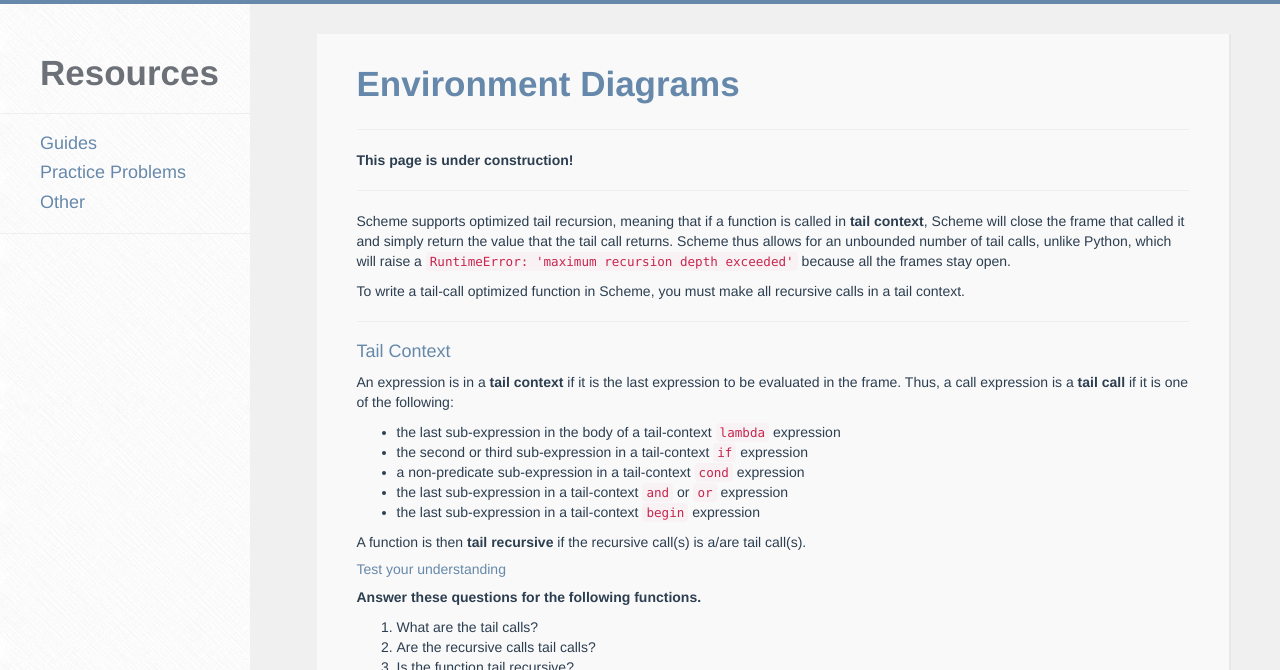
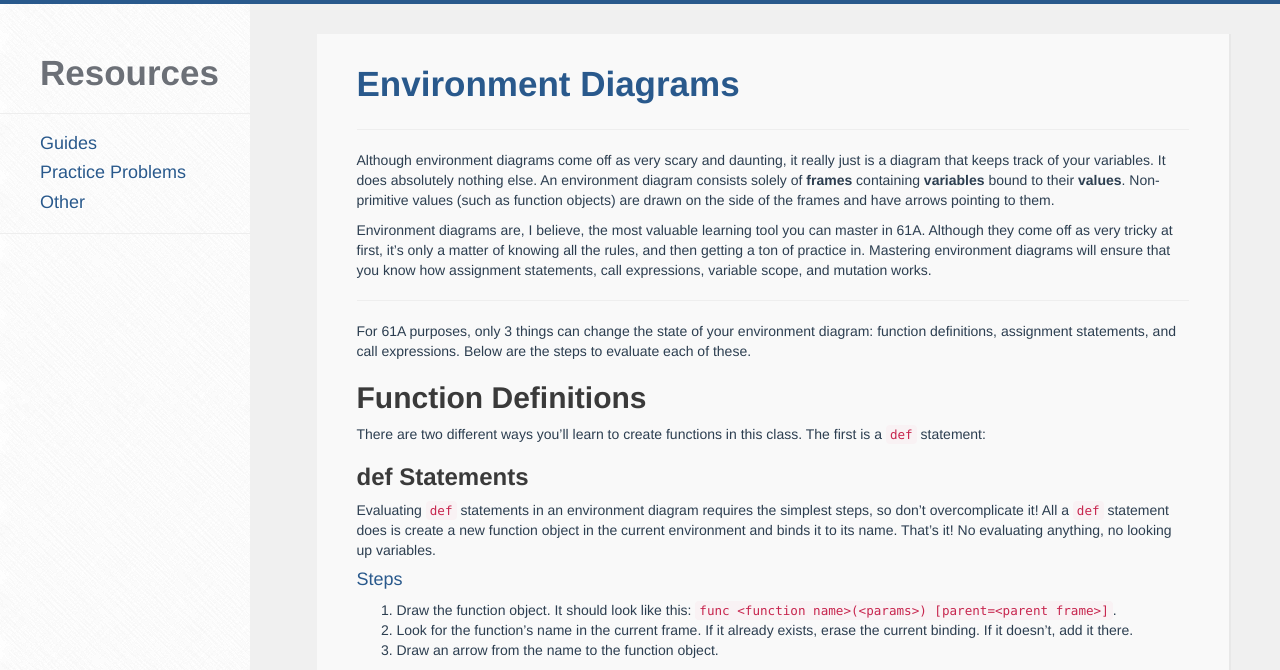
Before and after one commit to tammydonguyen/cs61a, a Jekyll site: the page built from guides/_posts/2015-10-18-env-diag.markdown, in a window 1280 px wide and 1400 px high. Shown: the top 670 px of the window. Built offline with Jekyll 4.4.1, drawn with Linux system fonts in a browser that asks for light colours; nearby versions of some CDN libraries; Markdown is read by kramdown in place of the engine named in the settings; comment, search, counter and statistics services are not loaded; some of the changed text lies outside the part shown; grey boxes are pictures that could not be loaded.

Commit message:
update env diag guide with lambdas

```diff
--- a/css/hc.css
+++ b/css/hc.css
@@ -6,20 +6,20 @@
   color:#2c3e50;
   background-color:#f0f0f0;
   width:100%;
-  border-top:solid #6688aa;
+  border-top:solid #29598c;
   border-width:4px
 }
 
 h1,h2,h3,h4,h5,h6
 {
   font-family:"Helvetica Neue", helvetica, "Open Sans", sans-serif;
-  color:#6688aa
+  color:#29598c
 }
 
 h1
 {
   font-weight:700;
-  color:#6d7680
+  color:#29598c
 }
 
 h2,h3
@@ -39,7 +39,6 @@
 
 p
 {
-  font-family:"Helvetica Neue", helvetica, "Open Sans", sans-serif;
   font-weight:200
 }
 
@@ -97,7 +96,7 @@
   overflow-y:auto;
   z-index:1000;
   margin-top:-4px;
-  border-top:solid #6688aa;
+  border-top:solid #29598c;
   transition:all .4s ease 0;
   border-width:4px
 }
@@ -117,7 +116,6 @@
 {
   line-height:30px;
   text-indent:40px;
-  font-family:"Helvetica Neue", helvetica, "Open Sans", sans-serif;
   font-weight:200;
   color:#9c9c9c;
   text-shadow:1px 1px #fff
@@ -159,7 +157,7 @@
 
 .nav-toggle {
     display: none;
-    color: #6688aa;
+    color: #29598c;
     padding-left: 10px;
     padding-top: 10px;
   }
@@ -168,14 +166,13 @@
 {
   font-weight:800;
   color:#6c7077;
-  font-family:"Helvetica Neue", helvetica, "Open Sans",sans-serif;
   font-size:35px;
   text-shadow:1px 1px #fff;
 }
 
 .brand:hover
 {
-  color:#6688aa;
+  color:#29598c;
   -o-transition:.5s;
   -ms-transition:.5s;
   -moz-transition:.5s;
@@ -215,11 +212,6 @@
   margin-right:-40px;
   padding-left:40px;
   background:#f3f3f7
-}
-
-ul,ol
-{
-  font-weight:lighter
 }
 
 pre
@@ -269,7 +261,6 @@
 .showcase-text
 {
   font-size:3em;
-  font-family:"Helvetica Neue", helvetica, "Open Sans", sans-serif;
   font-weight:bolder;
   color:#fff;
   text-align:center;
@@ -294,7 +285,7 @@
 {
   font-size:3em;
   font-weight:700;
-  color:#6688aa;
+  color:#29598c;
   line-height:130%
 }
 
@@ -318,7 +309,7 @@
 #welcome-greeting h2 a
 {
   font-weight:100;
-  color:#6688aa
+  color:#29598c
 }
 
 .credit
@@ -357,7 +348,6 @@
   border:1px solid rgba(255,255,255,.4);
   color:rgba(255,255,255,.8);
   font-weight:200;
-  font-family:"Helvetica Neue", helvetica, "Open Sans", sans-serif;
 }
 
 .showcase-button:hover
@@ -372,7 +362,7 @@
 {
   font-size:35px;
   font-weight:700;
-  color:#6688aa;
+  color:#29598c;
   padding-top:15px
 }
 
@@ -422,7 +412,6 @@
 time
 {
   color:#c9c9c9;
-  font-family:"Helvetica Neue", helvetica, "Open Sans", sans-serif;
   font-weight:100;
   text-shadow:1px 1px #fff
 }
@@ -483,7 +472,6 @@
 .project-container h1
 {
   font-size:3em;
-  font-family:"Helvetica Neue", helvetica, "Open Sans", sans-serif;
   font-weight:bolder;
   color:#fff;
   text-align:center;
@@ -493,7 +481,6 @@
 .project-container p
 {
   font-weight:200;
-  font-family:"Helvetica Neue", helvetica, "Open Sans",sans-serif;
   color:#fff;
   text-align:center;
   /*left-padding:20%*/
@@ -552,7 +539,6 @@
 
 .user-card h1
 {
-  font-family:"Helvetica Neue", helvetica, "Open Sans",sans-serif;
   font-weight:bolder;
   font-size:2.5em;
   line-height:55px;
@@ -755,9 +741,4 @@
   font-size: small;
 }
 
-.desc {
-  padding: 100px;
-  display:none;
 }
-
-}
--- a/guides/_posts/2015-10-18-env-diag.markdown
+++ b/guides/_posts/2015-10-18-env-diag.markdown
@@ -5,106 +5,97 @@
 categories: guides
 ---
 
-**This page is under construction!**
+Although environment diagrams come off as very scary and daunting, it really just is a diagram that keeps track of your variables. It does absolutely nothing else. An environment diagram consists solely of **frames** containing **variables** bound to their **values**. Non-primitive values (such as function objects) are drawn on the side of the frames and have arrows pointing to them.
 
-----
-
-Scheme supports optimized tail recursion, meaning that if a function is called in **tail context**, Scheme will close the frame that called it and simply return the value that the tail call returns. Scheme thus allows for an unbounded number of tail calls, unlike Python, which will raise a `RuntimeError: 'maximum recursion depth exceeded'` because all the frames stay open.
-
-To write a tail-call optimized function in Scheme, you must make all recursive calls in a tail context.
+Environment diagrams are, I believe, the most valuable learning tool you can master in 61A. Although they come off as very tricky at first, it's only a matter of knowing all the rules, and then getting a ton of practice in. Mastering environment diagrams will ensure that you know how assignment statements, call expressions, variable scope, and mutation works.
 
 ---
 
-#### Tail Context
-An expression is in a **tail context** if it is the last expression to be evaluated in the frame. Thus, a call expression is a **tail call** if it is one of the following:
+For 61A purposes, only 3 things can change the state of your environment diagram: function definitions, assignment statements, and call expressions. Below are the steps to evaluate each of these.
 
-* the last sub-expression in the body of a tail-context `lambda` expression
-* the second or third sub-expression in a tail-context `if` expression
-* a non-predicate sub-expression in a tail-context `cond` expression
-* the last sub-expression in a tail-context `and` or `or` expression
-* the last sub-expression in a tail-context `begin` expression
+## Function Definitions
+There are two different ways you'll learn to create functions in this class. The first is a `def` statement:
 
-A function is then **tail recursive** if the recursive call(s) is a/are tail call(s).
+### def Statements
+Evaluating `def` statements in an environment diagram requires the simplest steps, so don't overcomplicate it! All a `def` statement does is create a new function object in the current environment and binds it to its name. That's it! No evaluating anything, no looking up variables.
 
-##### Test your understanding
-**Answer these questions for the following functions.**
-1. What are the tail calls?
-2. Are the recursive calls tail calls?
-3. Is the function tail recursive?
+#### Steps
+1. Draw the function object. It should look like this: `func <function name>(<params>) [parent=<parent frame>]`.
+2. Look for the function's name in the current frame. If it already exists, erase the current binding. If it doesn't, add it there.
+3. Draw an arrow from the name to the function object.
 
-    (define (foo x y)
-    	(if (> x y)
-    		(foo (- x y))
-    		(+ x y)))
+<iframe width="100%" height="250" frameborder="0" src="http://pythontutor.com/iframe-embed.html#code=def+foo(x,+y%29%3A%0A++++return+x+%2B+y&origin=opt-frontend.js&cumulative=false&heapPrimitives=false&textReferences=false&py=3&rawInputLstJSON=%5B%5D&curInstr=0&codeDivWidth=350&codeDivHeight=400"> </iframe>
 
-<span class="solution">1. `(foo (- x y))` is a tail call because it is the second subexpression in the `if` expresssion. `(+ x y)` is also a tail call because it is the third subexpression in the `if` expression.
-2. Yes, the recursive call `(foo (- x y))` is a tail call.
-3. Yes, because the recursive call is a tail call. </span>
-<a class="btn btn-default solution-toggle">toggle solution</a>
+#### Important Notes (and Common Pitfalls)
+1. Do not evaluate the body of the function. After completing the 3 steps above, you are DONE. Skip the entire body (all the lines indented under the `def` header).
+2. Draw the entire function object as I've described above and draw the arrow clearly from the name in the frame to the object. Some graders will mark off points if it does not follow this outline exactly.
 
-    (define (bar x)
-    	(if (bar x) x
-    		(- (bar 9) 1))
+### `lambda` Expressions
+`lambda` expressions follow a different process than `def` statements. This is because `lambda` expressions are *expressions*, meaning it alone cannot change the state of our diagram; it's just an expression like `2 + 3`! On the other hand, a `def` statement can change the state of our diagram without having to be paired with anything else. To better understand this, consider this piece of code:
 
-<span class="solution-2">1. `(- (bar 9) 1)` is a tail call because it is the third subexpression in the `if` expresssion.
-2. The recursive calls `(bar x)` is not a tail call because it is the first subexpression in the `if` expression. The recursive call `(bar 9)` is also not a tail call because it is an argument of the tail call.
-3. No, because the recursive calls are not tail calls.</span>
-<a class="btn btn-default solution-toggle-2">toggle solution</a>
+    >>> lambda x : x * x
+    >>> 5 + 5
+    >>> def foo(y):
+    ...     x + x
 
-    (define (baz x)
-    	(cond ((bar x) (begin (foo x x) (baz (+ x x))))
-            ((baz 1) (baz 2))
-            (else (and (foo x 1) #t (bar 4))))
-          )
+Which line changes our environment? Only the last one! Only the `def` statement creates a new value *and* binds it to a name in the environment.
 
-<span class="solution-3">1. `(baz (+ x x))` is a tail call because it is the last subexpression in a tail-context `begin` expression. `(baz 2)` is a tail call because it is a non-predicate subexpression in the `cond` expression. `(bar 4)` is a tail call because it is the last subexpression in a tail-context `and` expression.
-2. Two of the tail calls mentioned above are recursive calls. The recursive call `(baz 1)` is not a tail call because it is a predicate subexpression in the `cond` expression.
-3. No, even though there are two recursive tail calls, there is a recursive call that is not a tail call.</span>
-<a class="btn btn-default solution-toggle-3">toggle solution</a>
+For a `lambda` expression to change the state of our environment, it must be bound to a name. This can happen in one of three ways:
 
-<a name="keep" class="anchor"></a>
-## Writing tail recursive functions
-Often, you may find it easier to first come up with an iterative solution in Python and convert it into a tail recursive Scheme solution. For example, let's try to write a function that makes a list out of the first `n` elements of a given `lst` (assume `lst` is at least length `n`). If you want to try this out on your own first, click <a href="/cs61a/practice-problems/final.html#tail">here</a>.
+1. Explicitly assign the expression to a name. `bar = lambda x : x * x`
+2. Pass the expression to a higher order function. `hof(lambda x : x * x)`
+3. Return a lambda expression during a function call. `return lambda x : x * x`
 
-To do this, we would start with an empty `result` list and keep a counter, adding elements to `result` from `lst` until our counter hits `n`. Here's the iterative Python version for a linked list:
+As you can see, you actually have to evaluate some of the other steps along with or before the `lambda`! In any of these cases, the process is simple:
 
-    def keep_first_n(link, n):
-        i, result = 0, Link.empty
-        while i < n:
-            result = Link(link.first, result)
-            link = link.rest
-            i += 1
-        return result
+#### Steps
+1. Draw the function object. It should look like this: <code>func &lambda;(\<params\>) [parent=\<parent frame\>]</code>. I often like to put line numbers next to my `lambda`s since it's hard to keep track of which is which after several `lambda`s are created.
+2. Bind the object to whatever it is being assigned to. This depends on how the `lambda` is being used! See [Assignment Statements](#assignment) or [Call Expressions](#call) for details.
 
-Since there are no `while` loops in Scheme, we can imitate this using a helper function! A helper function will keep track of variables that change in its parameters! In this case, the counter `i`, our `result` list, and the link pointer change, so our helper function will take in three parameters `i`, `result`, and `lst`.
+<iframe width="100%" height="260" frameborder="0" src="http://pythontutor.com/iframe-embed.html#code=lambda+x+%3A+x+%2B+x%0Aadder+%3D+lambda+y+%3A+y+%2B+y%0Aadder2+%3D+adder&origin=opt-frontend.js&cumulative=true&heapPrimitives=false&textReferences=false&py=3&rawInputLstJSON=%5B%5D&curInstr=0&codeDivWidth=350&codeDivHeight=400"> </iframe>
 
-    (define (keep-first-n lst n)
-      (define (keep-helper i result lst)
+#### Important Notes (and Common Pitfalls)
+1. If you didn't read my long winded explanation of how `lambda` expressions on their own don't affect the environment, it might seem intuitive to bind these guys to the name <code>&lambda;</code> in your diagram. Make sure you don't change your diagram unless the `lambda` occurs in one of the three situations listed above!
 
-        ))
+<a name="assignment"></a>
+## Assignment Statements
+An assignment statement is any statement with a single equals sign: `=`, such as `x = 3`. This is not to be confused with the equality operator `==`. Although assignment statements look fairly simple and even trivial, it still involves a series of steps:
 
-To simulate the `while` condition, we use a base case to return our result when we're done. We want to stop adding to `result` and return it when `i` is equal to `n`. Whatever happens in the while loop will go in the "else" case.
+#### Steps
+1. Evaluate the **expression** on the right hand side.
+2. Look for the name on the left hand side of the `=` in the current frame of your environment. If it does not exist, write it in.
+3. Bind the value you found in step one to the name you found/wrote in step 2.
+    - if the value is primitive (numbers, strings, booleans, `None`) write it directly next to the name inside the frame
+    - if the value is non-primitive (function objects, lists, tuples, etc.), draw it to the side of the frames and connect it to the name with an arrow
 
-    (define (keep-first-n lst n)
-      (define (keep-helper i result)
-          (if (= i n) result)
-        ))
+<iframe width="100%" height="260" frameborder="0" src="http://pythontutor.com/iframe-embed.html#code=x+%3D+7+%2B+10%0Ay+%3D+x%0Ax+%3D+%5B1,+2,+3%5D&origin=opt-frontend.js&cumulative=true&heapPrimitives=false&textReferences=false&py=3&rawInputLstJSON=%5B%5D&curInstr=0&codeDivWidth=350&codeDivHeight=400"> </iframe>
 
-So far, so good. Now we need to take care of what goes on in the `while` loop, which is updating `result`, `lst`, and `i`. Using recursion, we simply update our "variables" by passing their new values as arguments to a recursive call.
+#### Important Notes (and Common Pitfalls)
+1. Do NOT write expressions (e.g. `5 + 10`) directly in the frame. Notice how only VALUES are written in the diagram. Expressions have no place there.
+2. Do not write variables next to names or draw arrows to other variables. Variables *are not* values. Names can only be bound to values.
 
-    (define (keep-first-n lst n)
-      (define (keep-helper i result)
-          (if (= i n) result
-            (keep-helper (+ i 1) (append result (list (car lst))) (cdr lst)))
-        ))
+If you run into one of the above, you did not complete step 1 for assignment statements. That's why this is the most important step. Executing this step might mean evaluating a function call, which breaks down to even more steps! Let's get into it.
 
-Almost done! All that's left to do now is initialize our "variables". To do this, call our helper function in the body of the original function with the initial values as arguments.
+<a name="call"></a>
+## Call Expressions
+This is the most tricky out of the three, but if you follow these steps *exactly* (actually go through each of the steps!), you will never get confused.
 
-    (define (keep-first-n lst n)
-      (define (helper i result lst)
-          (if (= i n) result
-            (helper (+ i 1) (append result (list (car lst))) (cdr lst)))
-        )
-      (helper 0 '() lst))
+#### Steps
+1. Evaluate the outermost **operator**. The operator is the name to the left of the set of parentheses. In the expression `foo(bar(x))(y)`, `foo` is the operator. Its value should be a function object (i.e. the name in your diagram corresponding to the operator should be pointing to a function object).
+2. Evaluate each of the operands one by one from left to right in the current environment.
+3. Open a new frame and label it with the **intrinsic name** of the function found in step 1. Also label the parent of the frame with the parent of the function.
+4. Bind the formal parameters to the values of the operands found in step 2.
+5. Evaluate the body of the function in the new environment.
 
-This function is now a tail-recursive version of the iterative solution!
+#### Important Notes (and Common Pitfalls)
+1. Evaluate the operands in the environment where the function was called. Students often open the new frame before evaluating the operands, which leads them to evaluate the operands in this new frame.
+2. Do not open a new frame until you've evaluated all the operands, since they might be call expressions which requires opening more frames. Order of the frames does matter for points!
+3. The first thing you do when you open a new frame is bind the parameters.
+
+<iframe width="100%" height="350" frameborder="0" src="http://pythontutor.com/iframe-embed.html#code=def+foo(x,+y%29%3A%0A++++temp+%3D+x+%0A++++x+%3D+y%0A++++y+%3D+temp%0A++++return+x+-+y%0A%0Az+%3D+foo(5,+10%29&origin=opt-frontend.js&cumulative=false&heapPrimitives=false&textReferences=false&py=3&rawInputLstJSON=%5B%5D&curInstr=0&codeDivWidth=350&codeDivHeight=400"> </iframe>
+
+**Bonus question:** What does `foo` return doing for all input `x`, `y`?
+
+Let's try a trickier one!
+
+<iframe width="100%" height="300" frameborder="0" src="http://pythontutor.com/iframe-embed.html#code=def+foo(f,+x,+y%29%3A%0A++++if+x+%25+2+%3D%3D+0%3A%0A++++++++return+y%0A++++return+f(y,+x%29%0A++++%0Afoo(lambda+a,+b+%3A+foo(foo,+a+-+1,+b%29,+3,+5%29%0A%0A&origin=opt-frontend.js&cumulative=true&heapPrimitives=false&textReferences=false&py=3&rawInputLstJSON=%5B%5D&curInstr=0&codeDivWidth=350&codeDivHeight=400"> </iframe>
--- a/practice-problems/_posts/2015-10-18-final.markdown
+++ b/practice-problems/_posts/2015-10-18-final.markdown
@@ -1,6 +1,6 @@
 ---
 layout: post
-title:  "Final Practice Problems"
+title:  "Final"
 date:   2015-10-18 11:14:11
 category: practice-problems
 ---
```
Also changed, not shown: links.html (deleted, +0 -201 lines), 18 other files.
